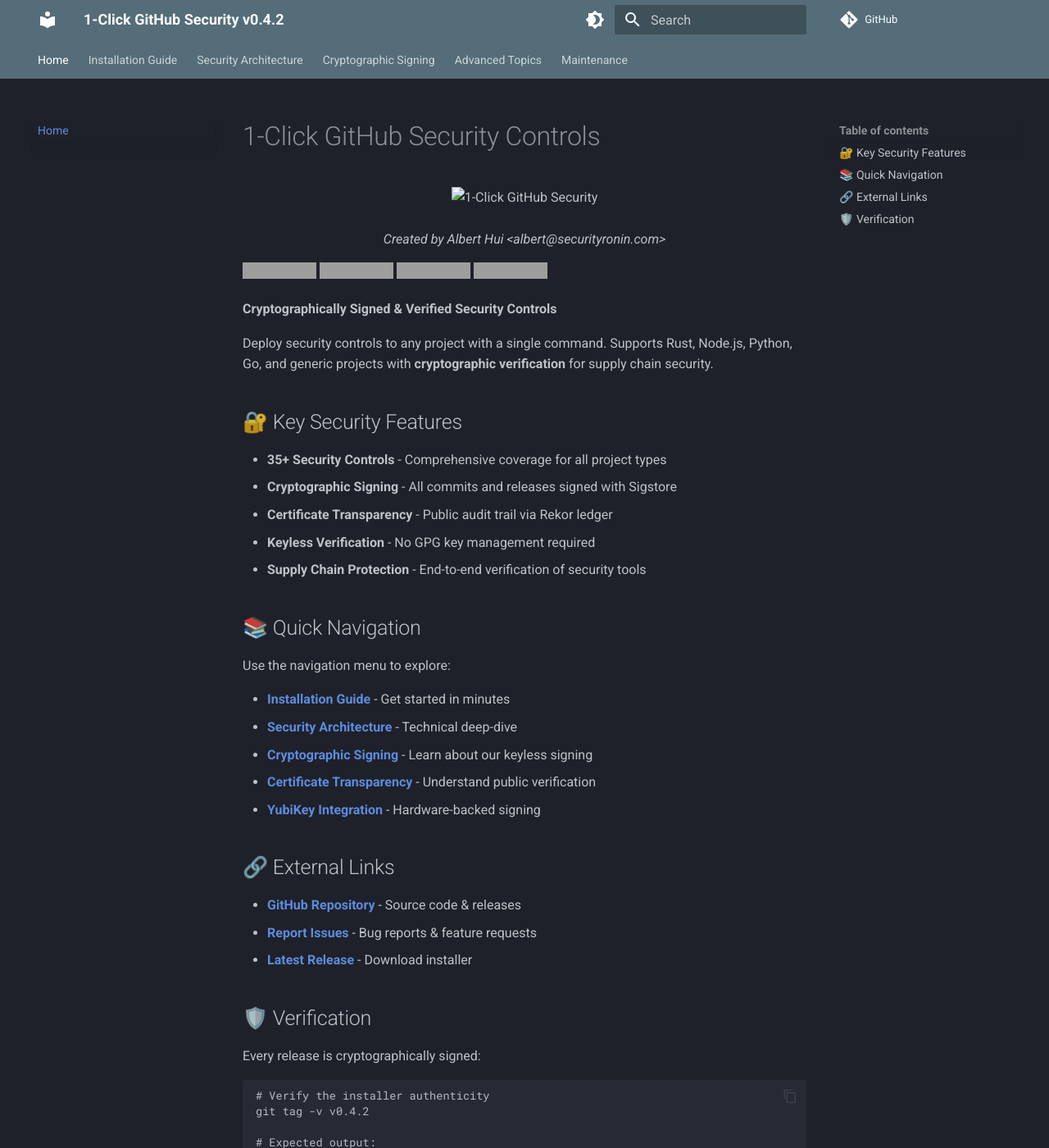
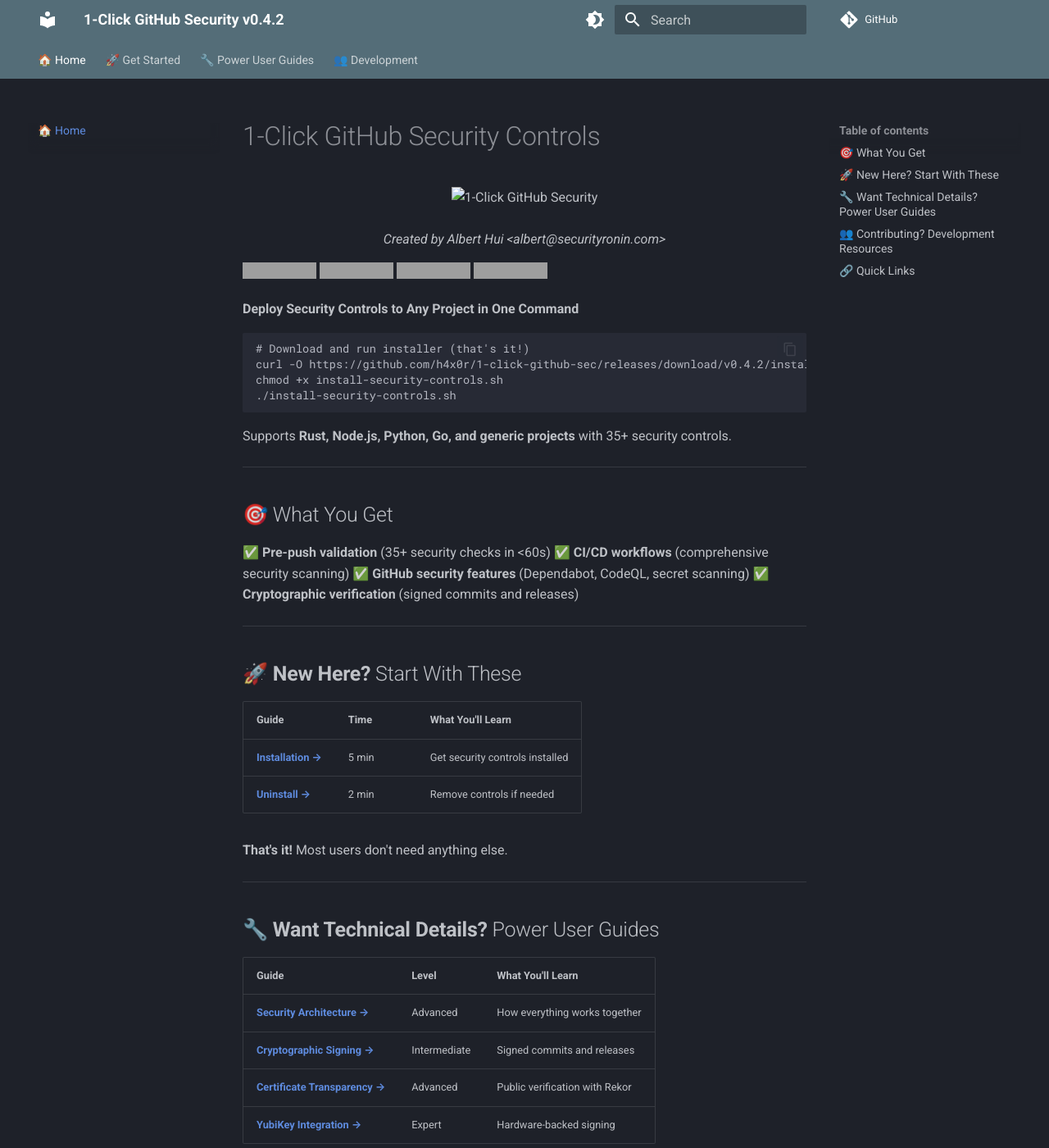
Before and after one commit to h4x0r/1-click-rust-sec, an MkDocs documentation site: the page built from docs/index.md, in a window 1280 px wide and 1400 px high. Shown: the whole window at 82% size. Built offline with MkDocs 1.6.1 and Material for MkDocs 9.7.7, drawn with Linux system fonts in a browser that asks for light colours; comment, search, counter and statistics services are not loaded; some of the changed text lies outside the part shown; grey boxes are pictures that could not be loaded.

Commit message:
ux: reorganize documentation by user personas and cognitive load
### 🎯 User-Focused Documentation Restructure
- **Organized by user journey** instead of technical categories
- **Reduced cognitive load** for end users wanting quick results
- **Clear progression path** from beginner to expert level

### 🚀 End User Focus (Minimum Cognitive Load)
- **"Get Started Quickly"** section with time estimates
- **Quick Start command** prominently featured
- **Essential docs only** - README, Installation, Changelog, Uninstall
- **"That's it!" messaging** to reduce overwhelm

### 🔧 Power User Path (Technical Details)
- **Complexity indicators** (Intermediate/Advanced/Expert)
- **Clear learning progression** from architecture to signing
- **Technical depth** available but not overwhelming beginners
- **Customization focus** for advanced users

### 👥 Contributor/Maintainer Resources
- **Role-based organization** (Contributors/Maintainers/Architects)
- **Development workflow** clearly separated from user docs
- **Internal documentation** grouped logically

### 🎨 UX Improvements
- **MkDocs navigation** restructured with emojis and clear sections
- **Landing page** optimized for immediate action (3-command install)
- **Progressive disclosure** - simple → detailed → expert
- **Time estimates** help users budget their learning investment

### 📊 Before/After Cognitive Load
**Before**: 10+ docs in technical categories
**After**: 3 user personas with clear paths and time investment

This restructure follows UX principles of progressive disclosure and
user journey optimization, making the project accessible to all skill levels.

🤖 Generated with [Claude Code](https://claude.ai/code)

Co-Authored-By: Claude <noreply@anthropic.com>

````diff
--- a/docs/index.md
+++ b/docs/index.md
@@ -11,47 +11,65 @@
 [![CodeQL](https://github.com/h4x0r/1-click-github-sec/actions/workflows/codeql.yml/badge.svg?branch=main)](https://github.com/h4x0r/1-click-github-sec/actions/workflows/codeql.yml)
 [![Pinactlite Sync](https://github.com/h4x0r/1-click-github-sec/actions/workflows/sync-pinactlite.yml/badge.svg?branch=main)](https://github.com/h4x0r/1-click-github-sec/actions/workflows/sync-pinactlite.yml)
 
-**Cryptographically Signed & Verified Security Controls**
-
-Deploy security controls to any project with a single command. Supports Rust, Node.js, Python, Go, and generic projects with **cryptographic verification** for supply chain security.
-
-## 🔐 Key Security Features
-
-- **35+ Security Controls** - Comprehensive coverage for all project types
-- **Cryptographic Signing** - All commits and releases signed with Sigstore
-- **Certificate Transparency** - Public audit trail via Rekor ledger
-- **Keyless Verification** - No GPG key management required
-- **Supply Chain Protection** - End-to-end verification of security tools
-
-## 📚 Quick Navigation
-
-Use the navigation menu to explore:
-
-- **[Installation Guide](installation/)** - Get started in minutes
-- **[Security Architecture](architecture/)** - Technical deep-dive
-- **[Cryptographic Signing](signing/)** - Learn about our keyless signing
-- **[Certificate Transparency](transparency/)** - Understand public verification
-- **[YubiKey Integration](yubikey/)** - Hardware-backed signing
-
-## 🔗 External Links
-
-- **[GitHub Repository](https://github.com/h4x0r/1-click-github-sec)** - Source code & releases
-- **[Report Issues](https://github.com/h4x0r/1-click-github-sec/issues)** - Bug reports & feature requests
-- **[Latest Release](https://github.com/h4x0r/1-click-github-sec/releases/latest)** - Download installer
-
-## 🛡️ Verification
-
-Every release is cryptographically signed:
+**Deploy Security Controls to Any Project in One Command**
 
 ```bash
-# Verify the installer authenticity
-git tag -v v0.4.2
+# Download and run installer (that's it!)
+curl -O https://github.com/h4x0r/1-click-github-sec/releases/download/v0.4.2/install-security-controls.sh
+chmod +x install-security-controls.sh
+./install-security-controls.sh
+```
 
-# Expected output:
-# gitsign: Good signature from [maintainer@email.com]
-# Validated Git signature: true
-# Validated Rekor entry: true
-```
+Supports **Rust, Node.js, Python, Go, and generic projects** with 35+ security controls.
+
+---
+
+## 🎯 What You Get
+
+✅ **Pre-push validation** (35+ security checks in <60s)
+✅ **CI/CD workflows** (comprehensive security scanning)
+✅ **GitHub security features** (Dependabot, CodeQL, secret scanning)
+✅ **Cryptographic verification** (signed commits and releases)
+
+---
+
+## 🚀 **New Here?** Start With These
+
+| Guide | Time | What You'll Learn |
+|-------|------|-------------------|
+| **[Installation →](installation/)** | 5 min | Get security controls installed |
+| **[Uninstall →](uninstall/)** | 2 min | Remove controls if needed |
+
+**That's it!** Most users don't need anything else.
+
+---
+
+## 🔧 **Want Technical Details?** Power User Guides
+
+| Guide | Level | What You'll Learn |
+|-------|-------|-------------------|
+| **[Security Architecture →](architecture/)** | Advanced | How everything works together |
+| **[Cryptographic Signing →](signing/)** | Intermediate | Signed commits and releases |
+| **[Certificate Transparency →](transparency/)** | Advanced | Public verification with Rekor |
+| **[YubiKey Integration →](yubikey/)** | Expert | Hardware-backed signing |
+
+---
+
+## 👥 **Contributing?** Development Resources
+
+| Guide | Role | What You'll Learn |
+|-------|------|-------------------|
+| **[Contributing →](contributing/)** | Contributors | Development setup and guidelines |
+| **[Repository Security →](repo-security/)** | Maintainers | This repo's security implementation |
+| **[Design Principles →](design-principles/)** | Architects | Core design decisions |
+
+---
+
+## 🔗 Quick Links
+
+- **[GitHub Repository](https://github.com/h4x0r/1-click-github-sec)** - Source code & latest releases
+- **[Report Issues](https://github.com/h4x0r/1-click-github-sec/issues)** - Found a bug? Let us know
+- **[Latest Release](https://github.com/h4x0r/1-click-github-sec/releases/latest)** - Always get the newest version
 
 ---
 
--- a/mkdocs.yml
+++ b/mkdocs.yml
@@ -30,16 +30,16 @@ theme:
     - search.share
     - content.code.copy
 nav:
-  - Home: index.md
-  - Installation Guide: installation.md
-  - Security Architecture: architecture.md
-  - Cryptographic Signing:
-    - YubiKey + Sigstore Setup: yubikey.md
-    - Signed Commits & Tags: signing.md
+  - 🏠 Home: index.md
+  - 🚀 Get Started:
+    - Installation Guide: installation.md
+    - Uninstall Guide: uninstall.md
+  - 🔧 Power User Guides:
+    - Security Architecture: architecture.md
+    - Cryptographic Signing: signing.md
     - Certificate Transparency: transparency.md
-  - Advanced Topics:
+    - YubiKey + Hardware: yubikey.md
+  - 👥 Development:
+    - Contributing: contributing.md
     - Repository Security: repo-security.md
     - Design Principles: design-principles.md
-  - Maintenance:
-    - Uninstall Guide: uninstall.md
-    - Contributing: contributing.md
````
Also changed, not shown: README.md (+40 -26 lines).
